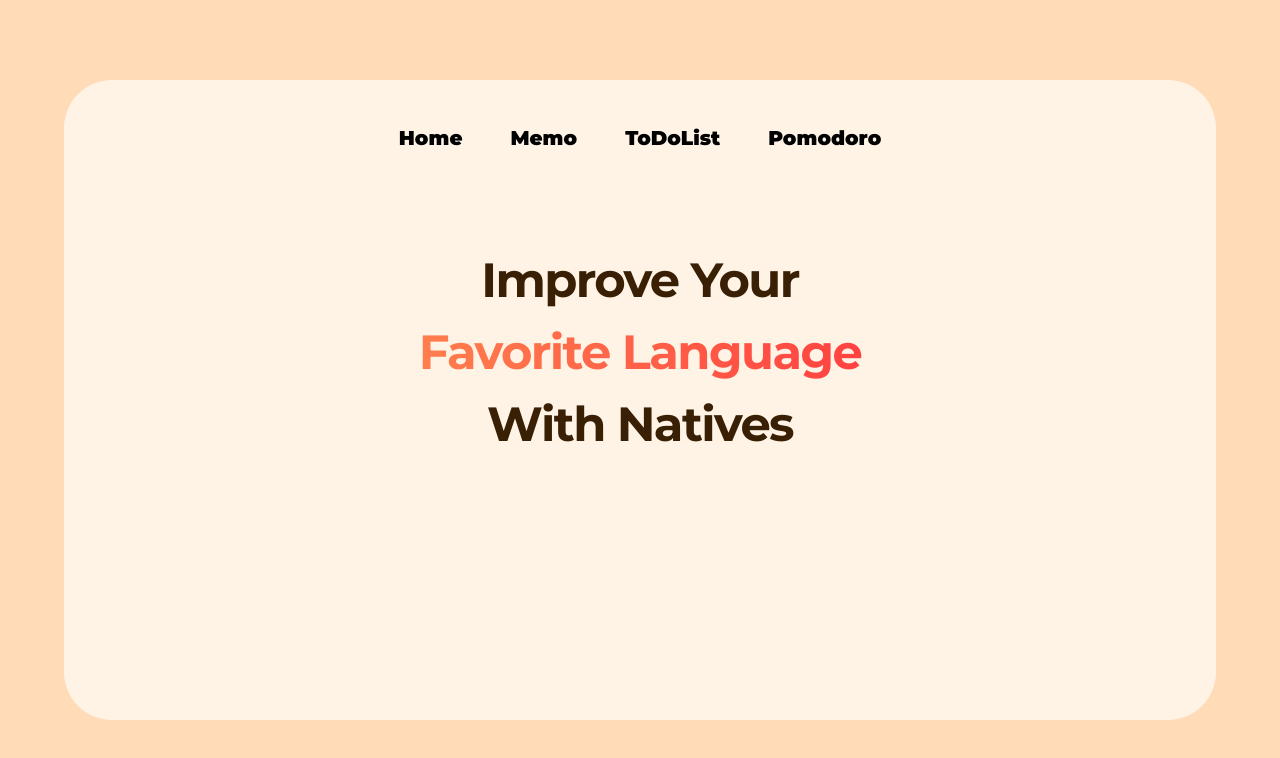
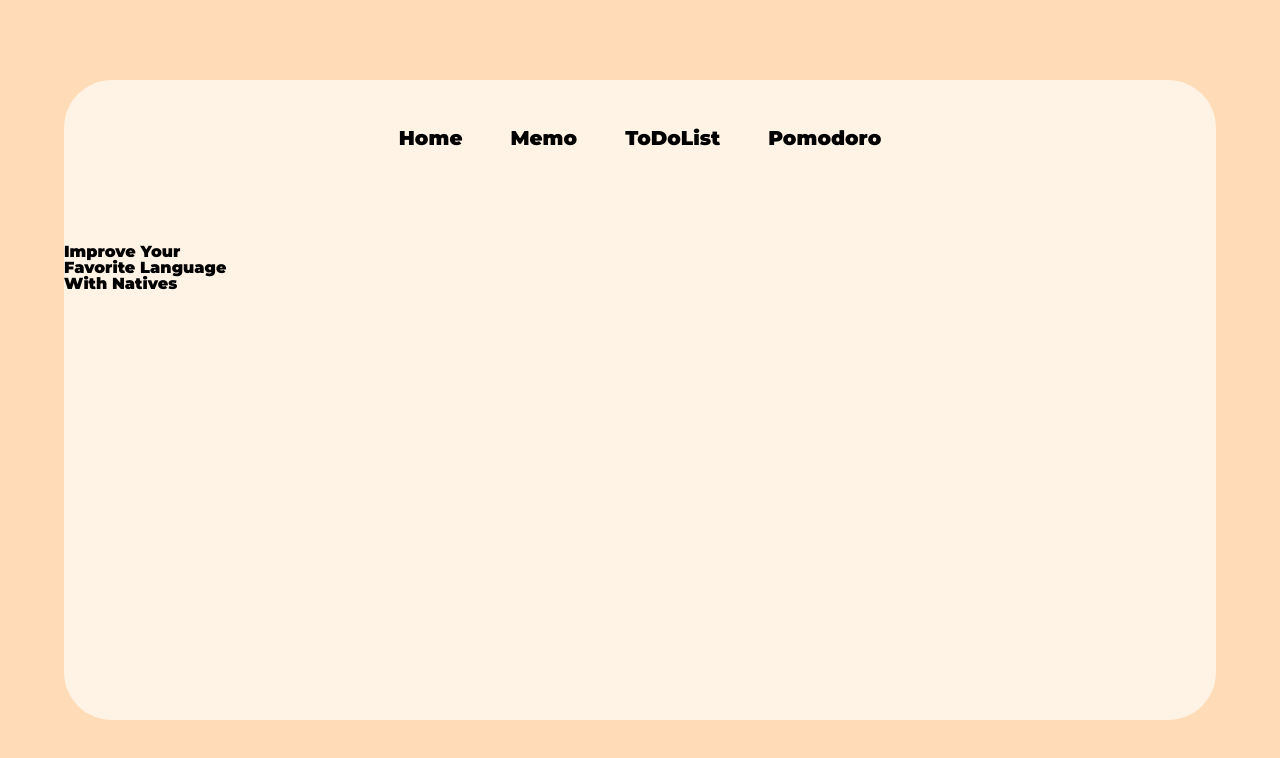
Before and after one commit to sooozi/study-app_ver.01, a React (Create React App) app: page / in a window 1280 px wide. Shown: the top 758 px of the page. Built offline with nearby package versions, Linux system fonts and the light colour scheme.

Commit message:
231206_스터디앱_css module 적용

```diff
--- a/src/style/GlobalStyle.js
+++ b/src/style/GlobalStyle.js
@@ -1,14 +1,6 @@
-import { createGlobalStyle, css } from "styled-components";
+import { createGlobalStyle } from "styled-components";
 import reset from "styled-reset";
-
-const bigTxt = css`
-  text-align: center;
-  font-size: 3rem;
-  font-weight: bolder;
-  letter-spacing: -0.1rem;
-  line-height: 1.5;
-  color: rgb(57, 32, 5);
-`;
+import './Text.module.css';
 
 const GlobalStyle = createGlobalStyle`
   ${reset}
@@ -24,18 +16,6 @@ const GlobalStyle = createGlobalStyle`
     align-items: center;
     height: 100vh;
   }
-
-  .bigTxt {
-    ${bigTxt}
-  }
-
-  .gradientText {
-    ${bigTxt}
-    background-image: linear-gradient(to left, var(--leftColor) 30%, var(--rightColor));
-    -webkit-background-clip: text;
-    -webkit-text-fill-color: rgba(0, 0, 0, 0);
-  }
-
 `;
 
 export default GlobalStyle;
--- a/src/style/Text.module.css
+++ b/src/style/Text.module.css
@@ -1,4 +1,4 @@
-.bigTxt {
+.bigTxt, .gradientText {
     text-align: center;
     font-size: 3rem;
     font-weight: bolder;
@@ -8,7 +8,6 @@
 }
 
 .gradientText {
-    composes: bigTxt;
     background-image: linear-gradient(to left, var(--leftColor) 30%, var(--rightColor));
     -webkit-background-clip: text;
     -webkit-text-fill-color: rgba(0, 0, 0, 0);
@@ -18,4 +17,4 @@
     text-decoration: none;
     margin-right: 1rem;
     color: black;
-  }
+}
```
